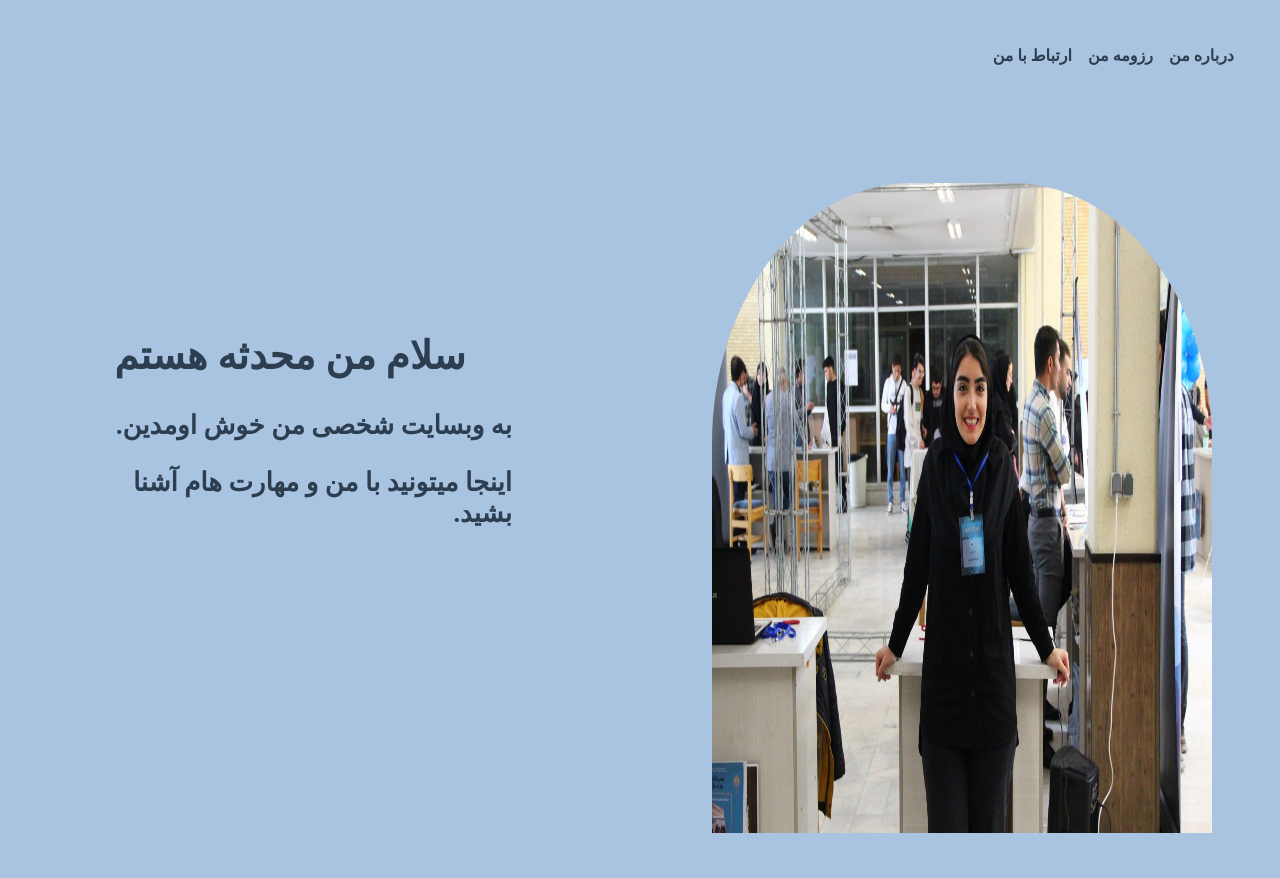
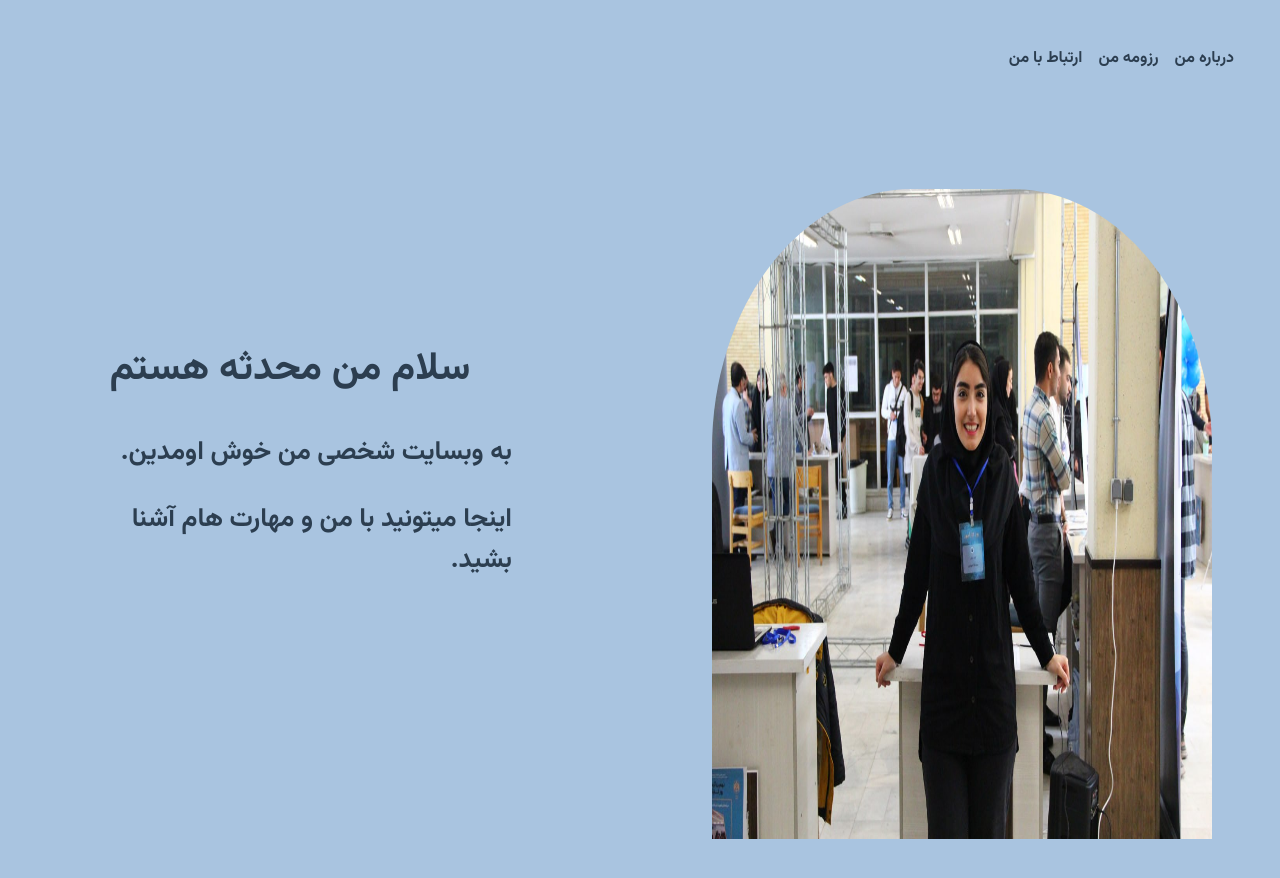
Before and after one commit to mohadese1381/myWebsite, a plain HTML site: page index.html in a window 1280 px wide. Drawn offline with Linux system fonts and the light colour scheme.

Commit message:
changes font style and size unit

```diff
--- a/index.html
+++ b/index.html
@@ -4,6 +4,7 @@
     <meta charset="UTF-8" />
     <title>صفحه اصلی</title>
     <link rel="stylesheet" href="style.css" />
+    <link href="https://fonts.googleapis.com/css2?family=Vazirmatn:wght@400;700&display=swap" rel="stylesheet">
   </head>
   <body>
     <header>
--- a/style.css
+++ b/style.css
@@ -2,8 +2,9 @@
 body {
   background-color: #a9c4e0;
   direction: rtl;
-  padding: 30px;
+  padding: 1.875rem;
   color: #2c3e50;
+  font-family: 'Vazirmatn', sans-serif;
 }
 nav ul {
   list-style: none;
@@ -15,7 +16,7 @@ nav ul {
   justify-content: right;
 }
 nav ul li {
-  margin: 8px;
+  margin: 0.5rem;
 }
 nav ul li a {
   text-decoration: none;
@@ -29,7 +30,7 @@ nav ul li a:hover {
 }
 .start-view {
   display: flex;
-  margin-top: 80px;
+  margin-top: 5rem;
   padding: 0px;
 }
 .start-view #profile-pic img {
@@ -38,10 +39,11 @@ nav ul li a:hover {
 }
 .start-view #start-text {
   font-weight: bold;
-  font-size: 26px;
-  margin-top: 100px;
-  margin-right: 200px;
+  font-size: 1.625rem;
+  margin-top: 6.25rem;
+  margin-right: 12.5rem;
 }
+
 /* about.css */
 main h1 {
   display: flex;
```
Also changed, not shown: contact.html (+1 -1 lines), resume.html (+4 -4 lines).
